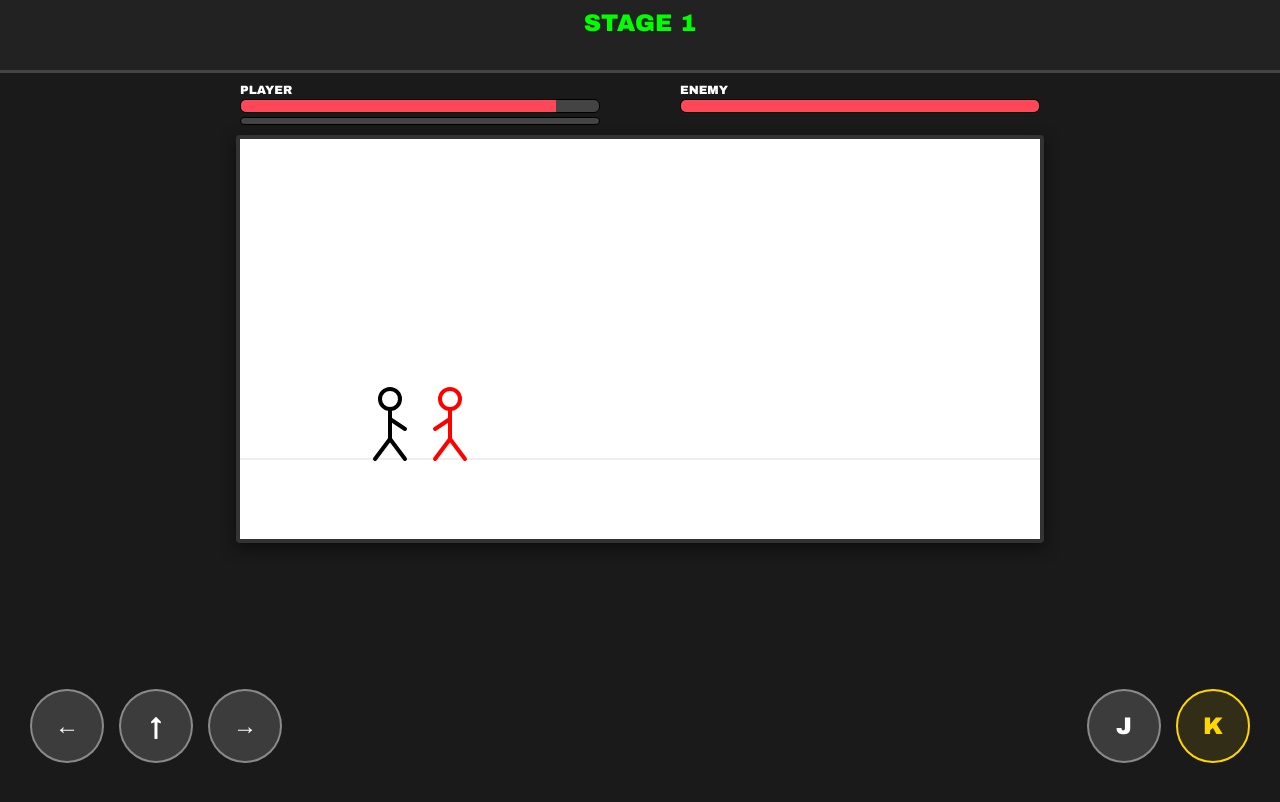
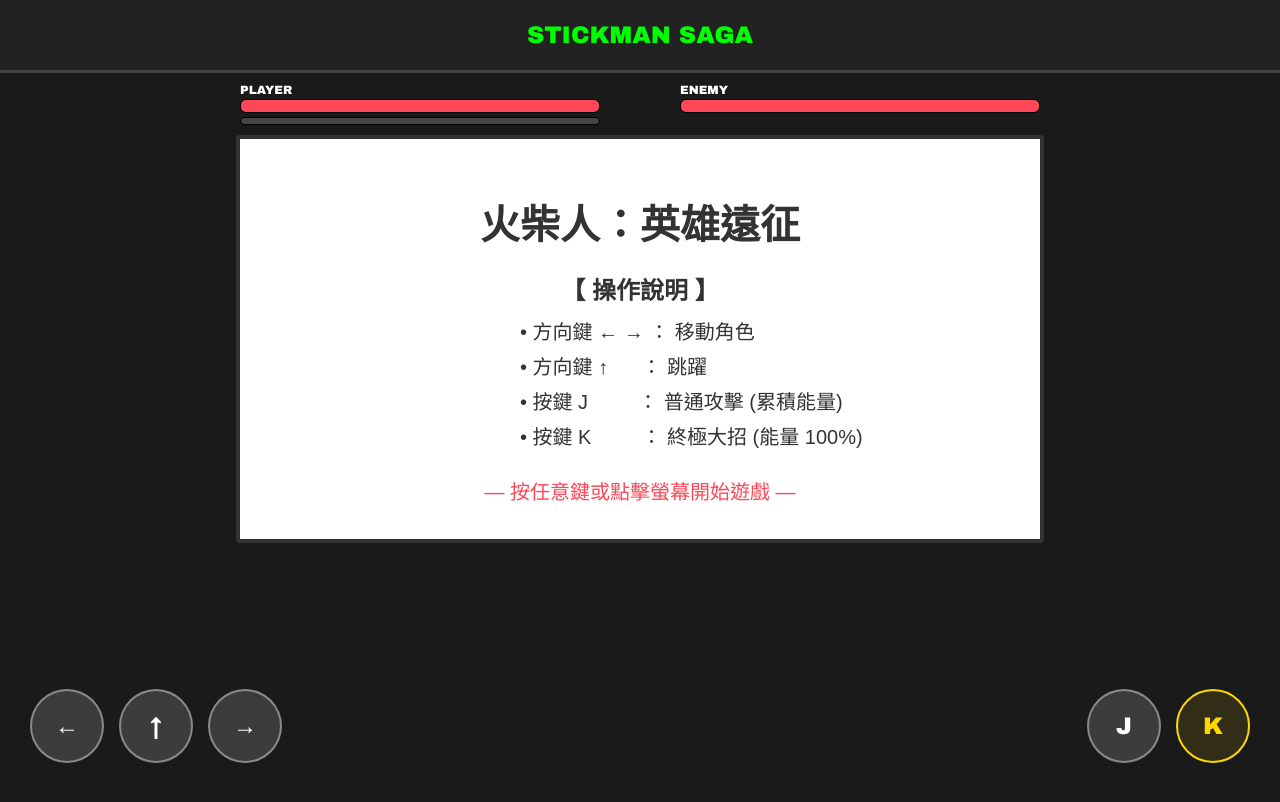
Before and after one commit to valorantsuck/mygame, a plain HTML site: page index.html in a window 1280 px wide. Drawn offline with Linux system fonts and the light colour scheme.

Commit message:
Update index.html

```diff
--- a/index.html
+++ b/index.html
@@ -8,11 +8,9 @@
         * { user-select: none; -webkit-tap-highlight-color: transparent; }
         body { text-align: center; font-family: 'Arial Black', sans-serif; background: #1a1a1a; color: white; margin: 0; overflow: hidden; touch-action: none; }
 
-        /* UI 頂部資訊 */
-        .header { background: #222; padding: 10px; border-bottom: 3px solid #444; height: 50px; }
+        .header { background: #222; padding: 10px; border-bottom: 3px solid #444; height: 50px; display: flex; align-items: center; justify-content: center; }
         .stage-info { font-size: 1.5rem; color: #0f0; }
 
-        /* 遊戲主體 */
         #game-container { position: relative; width: 100vw; height: calc(100vh - 70px); display: flex; flex-direction: column; align-items: center; justify-content: flex-start; }
 
         .ui-bars { display: flex; width: 95%; max-width: 800px; justify-content: space-between; padding: 10px 0; }
@@ -22,9 +20,8 @@
         .hp-fill { height: 100%; background: #ff4757; width: 100%; transition: width 0.2s; }
         .en-fill { height: 100%; background: #1e90ff; width: 0%; transition: 0.1s; }
 
-        canvas { background: #fff; width: 95%; max-width: 800px; height: auto; border: 4px solid #333; border-radius: 4px; box-shadow: 0 5px 15px rgba(0,0,0,0.5); }
+        canvas { background: #fff; width: 95%; max-width: 800px; height: auto; border: 4px solid #333; border-radius: 4px; }
 
-        /* 虛擬控制鈕 */
         .controls { position: absolute; bottom: 40px; width: 100%; display: flex; justify-content: space-between; padding: 0 30px; box-sizing: border-box; pointer-events: none; }
         .ctrl-group { display: flex; gap: 15px; pointer-events: none; }
         .btn { width: 70px; height: 70px; background: rgba(255, 255, 255, 0.15); border: 2px solid rgba(255, 255, 255, 0.4); border-radius: 50%; display: flex; align-items: center; justify-content: center; font-size: 1.5rem; pointer-events: auto; color: white; }
@@ -35,7 +32,7 @@
 <body>
 
 <div class="header">
-    <div id="stage-display" class="stage-info">STAGE 1</div>
+    <div id="stage-display" class="stage-info">STICKMAN SAGA</div>
 </div>
 
 <div id="game-container">
@@ -70,12 +67,10 @@
 const canvas = document.getElementById('gameCanvas');
 const ctx = canvas.getContext('2d');
 
-// 遊戲狀態
+// 遊戲狀態：START_MENU, PLAYING, GAMEOVER, WIN
+let gameState = 'START_MENU';
 let currentStage = 1;
-let gameState = 'PLAYING';
 let hitFlash = 0;
-
-// 輸入狀態
 const keys = { left: false, right: false };
 
 class Stickman {
@@ -87,7 +82,6 @@ class Stickman {
         this.direction = isPlayer ? 1 : -1;
         this.size = 1;
     }
-
     draw() {
         ctx.save();
         ctx.translate(this.x, this.y);
@@ -95,16 +89,10 @@ class Stickman {
         ctx.strokeStyle = this.isUltra ? (Date.now()%100<50?'gold':'white') : (this.hp > 0 ? this.color : '#ccc');
         ctx.lineWidth = 4;
         ctx.lineCap = 'round';
-
-        // 頭
         ctx.beginPath(); ctx.arc(0, -40, 10, 0, Math.PI*2); ctx.stroke();
-        // 身
         ctx.beginPath(); ctx.moveTo(0, -30); ctx.lineTo(0, 0); ctx.stroke();
-        // 腳
         ctx.beginPath(); ctx.moveTo(0, 0); ctx.lineTo(-15, 20); ctx.stroke();
         ctx.beginPath(); ctx.moveTo(0, 0); ctx.lineTo(15, 20); ctx.stroke();
-
-        // 手部動作 (簡單模擬)
         ctx.beginPath();
         if (this.isUltra) {
             ctx.moveTo(0, -20); ctx.lineTo(40 * this.direction, -20);
@@ -116,20 +104,16 @@ class Stickman {
         ctx.stroke();
         ctx.restore();
     }
-
     update() {
-        // 玩家重力與位移
+        if (this.color === 'black') {
+            if (keys.left) { this.dx = -5; this.direction = -1; }
+            else if (keys.right) { this.dx = 5; this.direction = 1; }
+            else { this.dx = 0; }
+        }
         this.dy += 0.8;
         this.y += this.dy;
         this.x += this.dx;
-
-        // 地板碰撞
-        if (this.y > 300) {
-            this.y = 300;
-            this.dy = 0;
-            this.isJumping = false;
-        }
-        // 邊界限制
+        if (this.y > 300) { this.y = 300; this.dy = 0; this.isJumping = false; }
         this.x = Math.max(30, Math.min(770, this.x));
     }
 }
@@ -141,15 +125,12 @@ function initStage(stage) {
     p1.hp = 100; p1.x = 150; p1.energy = 0;
     ai.x = 650; ai.energy = 0;
     gameState = 'PLAYING';
-
     if (stage <= 4) {
         document.getElementById('stage-display').innerText = `STAGE ${stage}`;
-        document.getElementById('stage-display').style.color = "#0f0";
         ai.maxHp = 80 + (stage * 30);
         ai.hp = ai.maxHp; ai.color = 'red'; ai.size = 1;
     } else {
         document.getElementById('stage-display').innerText = `FINAL BOSS`;
-        document.getElementById('stage-display').style.color = "#f0f";
         ai.maxHp = 450; ai.hp = ai.maxHp; ai.color = 'purple'; ai.size = 1.8;
     }
 }
@@ -158,15 +139,9 @@ function attack(attacker, target, isUltra) {
     if (gameState !== 'PLAYING') return;
     let range = isUltra ? 450 : 75;
     let dmg = isUltra ? 40 : 12;
-
-    if (isUltra) {
-        attacker.isUltra = true;
-        setTimeout(() => attacker.isUltra = false, 500);
-    }
-
+    if (isUltra) { attacker.isUltra = true; setTimeout(() => attacker.isUltra = false, 500); }
     const dist = Math.abs(attacker.x - target.x);
     const correctDir = (attacker.direction === 1 && target.x > attacker.x) || (attacker.direction === -1 && target.x < attacker.x);
-
     if (dist < range * attacker.size && correctDir) {
         target.hp -= dmg;
         attacker.energy = Math.min(100, attacker.energy + 10);
@@ -174,16 +149,14 @@ function attack(attacker, target, isUltra) {
     }
 }
 
-// 控制設定
 function setupControls() {
     const bind = (id, startFn, endFn) => {
         const el = document.getElementById(id);
-        el.addEventListener('touchstart', (e) => { e.preventDefault(); startFn(); }, {passive: false});
+        el.addEventListener('touchstart', (e) => { e.preventDefault(); if(gameState==='START_MENU') startGame(); else startFn(); }, {passive: false});
         el.addEventListener('touchend', (e) => { e.preventDefault(); endFn(); }, {passive: false});
-        el.addEventListener('mousedown', (e) => { e.preventDefault(); startFn(); });
+        el.addEventListener('mousedown', (e) => { e.preventDefault(); if(gameState==='START_MENU') startGame(); else startFn(); });
         el.addEventListener('mouseup', (e) => { e.preventDefault(); endFn(); });
     };
-
     bind('btn-left', () => { keys.left = true; p1.direction = -1; }, () => keys.left = false);
     bind('btn-right', () => { keys.right = true; p1.direction = 1; }, () => keys.right = false);
     bind('btn-up', () => { if(!p1.isJumping){ p1.dy = -16; p1.isJumping = true; } }, () => {});
@@ -191,6 +164,7 @@ function setupControls() {
     bind('btn-k', () => { if(p1.energy >= 100){ p1.energy = 0; attack(p1, ai, true); } }, () => {});
 
     window.addEventListener('keydown', (e) => {
+        if (gameState === 'START_MENU') { startGame(); return; }
         if (e.key === 'ArrowLeft') { keys.left = true; p1.direction = -1; }
         if (e.key === 'ArrowRight') { keys.right = true; p1.direction = 1; }
         if (e.key === 'ArrowUp' && !p1.isJumping) { p1.dy = -16; p1.isJumping = true; }
@@ -204,46 +178,66 @@ function setupControls() {
     });
 }
 
+function startGame() {
+    currentStage = 1;
+    initStage(1);
+}
+
+function drawMenu() {
+    ctx.fillStyle = "#fff";
+    ctx.fillRect(0, 0, canvas.width, canvas.height);
+
+    ctx.fillStyle = "#333";
+    ctx.font = "bold 40px Arial";
+    ctx.textAlign = "center";
+    ctx.fillText("火柴人：英雄遠征", 400, 100);
+
+    ctx.font = "bold 24px Arial";
+    ctx.fillText("【 操作說明 】", 400, 160);
+
+    ctx.font = "20px Arial";
+    ctx.textAlign = "left";
+    ctx.fillText("• 方向鍵 ← → ： 移動角色", 280, 200);
+    ctx.fillText("• 方向鍵 ↑      ： 跳躍", 280, 235);
+    ctx.fillText("• 按鍵 J         ： 普通攻擊 (累積能量)", 280, 270);
+    ctx.fillText("• 按鍵 K         ： 終極大招 (能量 100%)", 280, 305);
+
+    ctx.textAlign = "center";
+    ctx.fillStyle = (Date.now() % 1000 < 500) ? "#ff4757" : "#333";
+    ctx.fillText("— 按任意鍵或點擊螢幕開始遊戲 —", 400, 360);
+}
+
 function loop() {
-    // 背景與閃光
+    if (gameState === 'START_MENU') {
+        drawMenu();
+    } else {
         ctx.fillStyle = hitFlash > 0 ? '#ddd' : '#fff';
         if (hitFlash > 0) hitFlash--;
         ctx.fillRect(0, 0, canvas.width, canvas.height);
 
-    // 地板線
         ctx.strokeStyle = '#eee'; ctx.lineWidth = 2;
         ctx.beginPath(); ctx.moveTo(0, 320); ctx.lineTo(800, 320); ctx.stroke();
 
         if (gameState === 'PLAYING') {
-        // 玩家移動邏輯
-        p1.dx = 0;
-        if (keys.left) p1.dx = -5;
-        if (keys.right) p1.dx = 5;
-
-        // AI 邏輯
             let dist = p1.x - ai.x;
             ai.direction = dist > 0 ? 1 : -1;
             let aiSpeed = 1.8 + (currentStage * 0.4);
             if (Math.abs(dist) > 60 * ai.size) ai.dx = dist > 0 ? aiSpeed : -aiSpeed; else ai.dx = 0;
-
             if (Math.abs(dist) < 85 * ai.size && Math.random() < (0.02 + currentStage * 0.005)) attack(ai, p1, false);
             if (ai.energy >= 100) { ai.energy = 0; attack(ai, p1, true); }
 
             p1.update();
             ai.update();
 
-        // 判定勝負
             if (p1.hp <= 0) gameState = 'GAMEOVER';
             if (ai.hp <= 0) {
                 if (currentStage < 5) { currentStage++; initStage(currentStage); }
                 else { gameState = 'WIN'; }
             }
         }
-
         p1.draw();
         ai.draw();
 
-    // 更新 UI 血條
         document.getElementById('p1-hp').style.width = Math.max(0, p1.hp) + '%';
         document.getElementById('p2-hp').style.width = (Math.max(0, ai.hp) / ai.maxHp * 100) + '%';
         document.getElementById('p1-en').style.width = p1.energy + '%';
@@ -256,19 +250,18 @@ function loop() {
             ctx.textAlign = "center";
             ctx.fillText(gameState === 'WIN' ? "YOU BEAT THE GAME!" : "GAME OVER", 400, 200);
             ctx.font = "20px Arial";
-        ctx.fillText("Tap screen to Restart", 400, 260);
+            ctx.fillText("點擊畫面重新開始", 400, 260);
         }
-
+    }
     requestAnimationFrame(loop);
 }
 
 canvas.addEventListener('click', () => {
-    if (gameState !== 'PLAYING') { currentStage = 1; initStage(1); }
+    if (gameState === 'START_MENU') startGame();
+    else if (gameState !== 'PLAYING') { currentStage = 1; initStage(1); }
 });
 
-// 啟動
 setupControls();
-initStage(1);
 loop();
 </script>
 </body>
```
Lines whose indentation alone changed are shown as unchanged.
